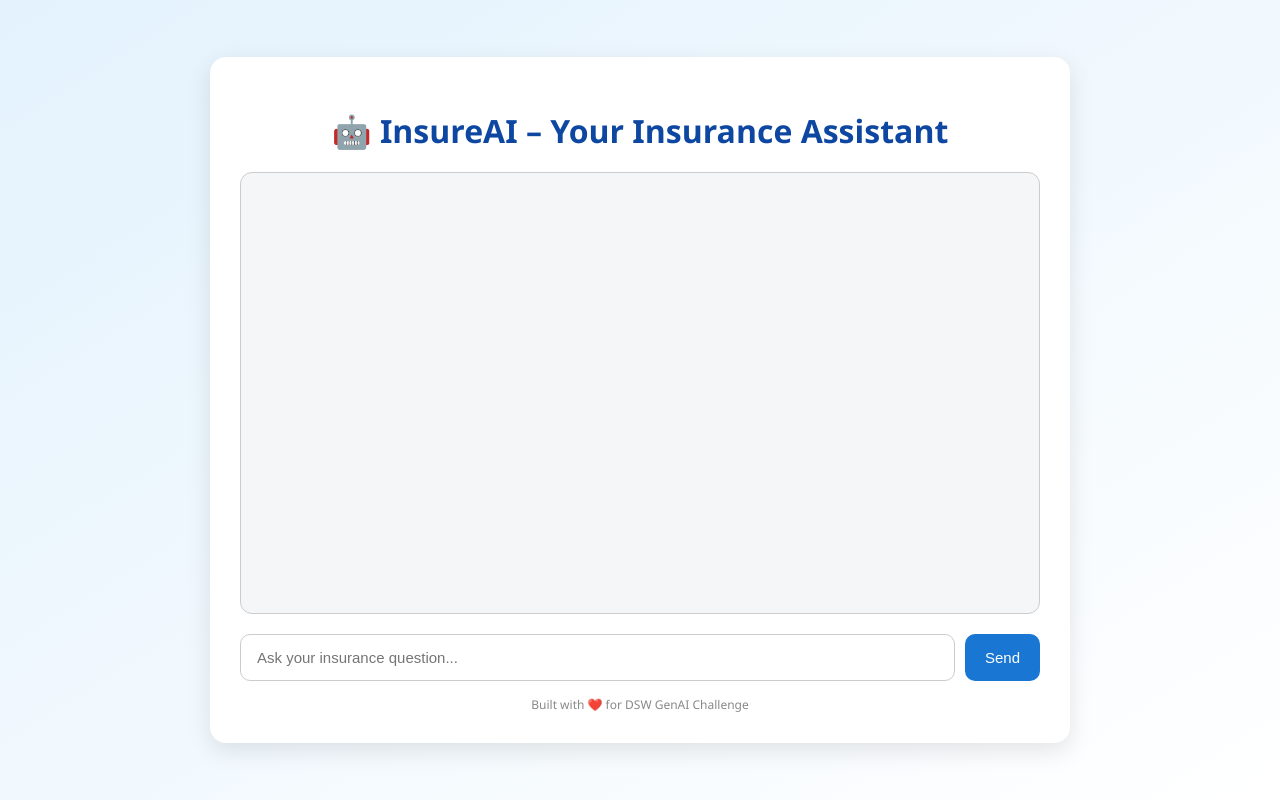
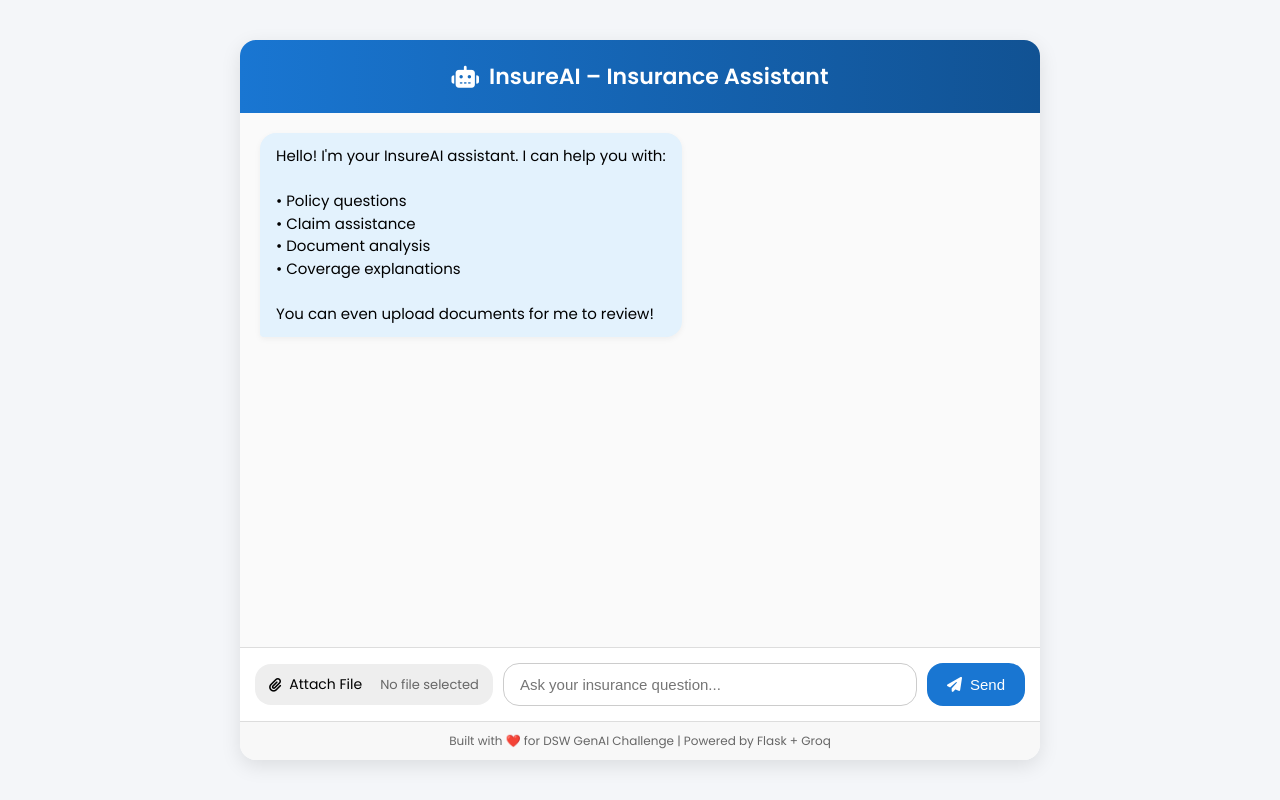
Before and after one commit to anubhavsingh2004/Cust_Insurance_Assistant, a Flask app: page / in a window 1280 px wide. Run offline with Flask 3, Linux system fonts and the light colour scheme.

Commit message:
working version with the upload file functionality

```diff
--- a/app.py
+++ b/app.py
@@ -6,38 +6,53 @@ from werkzeug.utils import secure_filename
 
 app = Flask(__name__)
 
-# Configuration for upload folder
+# Configurations
 UPLOAD_FOLDER = 'data'
 app.config['UPLOAD_FOLDER'] = UPLOAD_FOLDER
 
+# In-memory store for uploaded document text
+uploaded_text = ""
+
+# Homepage
 @app.route('/')
 def home():
     return render_template('index.html')
 
-@app.route('/ask', methods=['POST'])
-def ask():
-    user_query = request.json.get('query')   # ✅ Get dynamic query
-    print("User asked:", user_query)         # ✅ Log to console
-    if not user_query:
-        return jsonify({'response': "No question received."}), 400
-
-    response = generate_response(user_query)
-    return jsonify({'response': response})
-
+# Upload Endpoint
 @app.route('/upload', methods=['POST'])
 def upload():
+    global uploaded_text
+
     if 'file' not in request.files:
         return jsonify({'status': 'error', 'message': 'No file uploaded'}), 400
+
     file = request.files['file']
     if file.filename == '':
         return jsonify({'status': 'error', 'message': 'Empty filename'}), 400
 
+    # Save file to upload folder
     filename = secure_filename(file.filename)
     filepath = os.path.join(app.config['UPLOAD_FOLDER'], filename)
     file.save(filepath)
 
-    pdf_text = extract_text_from_pdf(filepath)
-    return jsonify({'status': 'success', 'message': f'{filename} uploaded and text extracted.', 'text': pdf_text[:300]})
+    # Extract text from the uploaded PDF
+    uploaded_text = extract_text_from_pdf(filepath)
 
+    return jsonify({'status': 'success', 'message': f'{filename} uploaded and processed successfully.'})
+
+# Ask Endpoint
+@app.route('/ask', methods=['POST'])
+def ask():
+    global uploaded_text
+
+    user_query = request.json.get('query')
+    if not user_query:
+        return jsonify({'response': "⚠️ Please enter a valid question."}), 400
+
+    # Send the question and document text to the AI
+    response = generate_response(user_query, uploaded_text)
+    return jsonify({'response': response})
+
+# Start server
 if __name__ == '__main__':
     app.run(debug=True)
--- a/templates/index.html
+++ b/templates/index.html
@@ -2,159 +2,333 @@
 <html lang="en">
 <head>
   <meta charset="UTF-8" />
-  <title>InsureAI – Insurance Chat Assistant</title>
+  <meta name="viewport" content="width=device-width, initial-scale=1.0">
+  <title>InsureAI – Intelligent Insurance Assistant</title>
+  <link href="https://fonts.googleapis.com/css2?family=Poppins:wght@300;400;500;600&display=swap" rel="stylesheet">
+  <link rel="stylesheet" href="https://cdnjs.cloudflare.com/ajax/libs/font-awesome/6.4.0/css/all.min.css">
   <style>
-    body {
-      font-family: 'Segoe UI', sans-serif;
-      background: linear-gradient(to bottom right, #e3f2fd, #ffffff);
+    :root {
+      --primary: #1976d2;
+      --primary-dark: #115293;
+      --bot: #e3f2fd;
+      --user: #c8e6c9;
+      --bg: #f4f6f9;
+      --radius: 16px;
+    }
+
+    * {
       margin: 0;
       padding: 0;
+      box-sizing: border-box;
+    }
+
+    body {
+      font-family: 'Poppins', sans-serif;
+      background: var(--bg);
       display: flex;
       justify-content: center;
       align-items: center;
       min-height: 100vh;
+      padding: 20px;
     }
 
     .chat-container {
-      background-color: #ffffff;
-      padding: 30px;
-      border-radius: 16px;
-      box-shadow: 0 8px 24px rgba(0, 0, 0, 0.1);
       width: 100%;
       max-width: 800px;
+      background: white;
+      border-radius: var(--radius);
+      box-shadow: 0 6px 20px rgba(0,0,0,0.1);
+      overflow: hidden;
       display: flex;
       flex-direction: column;
+      height: 90vh;
     }
 
-    h1 {
+    .header {
+      background: linear-gradient(to right, var(--primary), var(--primary-dark));
+      color: white;
+      padding: 20px;
       text-align: center;
-      color: #0d47a1;
-      margin-bottom: 20px;
+    }
+
+    .header h1 {
+      font-size: 22px;
+      display: flex;
+      align-items: center;
+      justify-content: center;
+      gap: 10px;
     }
 
     .chat-window {
-      background-color: #f4f6f8;
-      border: 1px solid #ccc;
-      border-radius: 12px;
+      flex: 1;
       padding: 20px;
-      height: 400px;
       overflow-y: auto;
       display: flex;
       flex-direction: column;
       gap: 15px;
+      background: #fafafa;
     }
 
     .message {
-      max-width: 70%;
-      padding: 12px;
-      border-radius: 10px;
+      max-width: 80%;
+      padding: 12px 16px;
+      border-radius: var(--radius);
+      font-size: 15px;
       line-height: 1.5;
-      font-size: 14px;
+      word-wrap: break-word;
+      box-shadow: 0 2px 6px rgba(0,0,0,0.05);
     }
 
     .user-message {
-      background-color: #e3f2fd;
       align-self: flex-end;
+      background: var(--user);
+      border-bottom-right-radius: 4px;
     }
 
     .bot-message {
-      background-color: #d1ecf1;
       align-self: flex-start;
+      background: var(--bot);
+      border-bottom-left-radius: 4px;
     }
 
     .input-area {
       display: flex;
-      margin-top: 20px;
+      flex-wrap: wrap;
+      align-items: center;
+      gap: 10px;
+      padding: 15px;
+      border-top: 1px solid #ddd;
+      background: #fff;
+    }
+
+    .file-upload label {
+      display: flex;
+      align-items: center;
+      padding: 10px 14px;
+      background: #eee;
+      border-radius: var(--radius);
+      cursor: pointer;
+      gap: 8px;
+      font-size: 14px;
+    }
+
+    .file-upload input {
+      display: none;
+    }
+
+    .file-info {
+      font-size: 13px;
+      color: #666;
+      margin-left: 10px;
+      max-width: 140px;
+      overflow: hidden;
+      white-space: nowrap;
+      text-overflow: ellipsis;
+    }
+
+    .input-group {
+      flex: 1;
+      display: flex;
       gap: 10px;
     }
 
     input[type="text"] {
-      flex-grow: 1;
-      padding: 14px 16px;
+      flex: 1;
+      padding: 12px 16px;
       font-size: 15px;
-      border-radius: 10px;
+      border-radius: var(--radius);
       border: 1px solid #ccc;
       outline: none;
+      transition: 0.3s;
+    }
+
+    input[type="text"]:focus {
+      border-color: var(--primary);
+      box-shadow: 0 0 0 2px rgba(25, 118, 210, 0.2);
     }
 
     button {
-      padding: 12px 20px;
-      font-size: 15px;
-      background-color: #1976d2;
+      background: var(--primary);
       color: white;
       border: none;
-      border-radius: 10px;
+      padding: 12px 20px;
+      border-radius: var(--radius);
       cursor: pointer;
+      font-size: 15px;
+      transition: 0.3s;
+      display: flex;
+      align-items: center;
+      gap: 8px;
     }
 
     button:hover {
-      background-color: #0d47a1;
+      background: var(--primary-dark);
+    }
+
+    .typing {
+      display: flex;
+      gap: 6px;
+      align-items: center;
+    }
+
+    .typing-dot {
+      width: 8px;
+      height: 8px;
+      background: #aaa;
+      border-radius: 50%;
+      animation: bounce 1.2s infinite ease-in-out;
+    }
+
+    .typing-dot:nth-child(2) {
+      animation-delay: 0.2s;
+    }
+
+    .typing-dot:nth-child(3) {
+      animation-delay: 0.4s;
+    }
+
+    @keyframes bounce {
+      0%, 80%, 100% {
+        transform: translateY(0);
+      }
+      40% {
+        transform: translateY(-8px);
+      }
     }
 
     .footer {
       text-align: center;
-      margin-top: 15px;
       font-size: 12px;
-      color: #888;
+      padding: 10px;
+      background: #f8f8f8;
+      color: #666;
+      border-top: 1px solid #ddd;
+    }
+
+    @media (max-width: 768px) {
+      .chat-container {
+        height: 100vh;
+        border-radius: 0;
+      }
+
+      .input-area {
+        flex-direction: column;
+        gap: 10px;
+      }
     }
   </style>
 </head>
 <body>
   <div class="chat-container">
-    <h1>🤖 InsureAI – Your Insurance Assistant</h1>
+    <div class="header">
+      <h1><i class="fas fa-robot"></i> InsureAI – Insurance Assistant</h1>
+    </div>
+
     <div id="chat" class="chat-window">
-      <!-- Chat messages will be appended here -->
+      <div class="message bot-message">
+        Hello! I'm your InsureAI assistant. I can help you with:<br><br>
+        • Policy questions<br>
+        • Claim assistance<br>
+        • Document analysis<br>
+        • Coverage explanations<br><br>
+        You can even upload documents for me to review!
+      </div>
     </div>
+
     <div class="input-area">
-      <input id="query" type="text" placeholder="Ask your insurance question..." />
-      <button onclick="send()">Send</button>
+      <div class="file-upload">
+        <input type="file" id="file-input" accept=".pdf,.doc,.docx,.txt">
+        <label for="file-input">
+          <i class="fas fa-paperclip"></i> Attach File
+          <span class="file-info">No file selected</span>
+        </label>
+      </div>
+
+      <div class="input-group">
+        <input id="query" type="text" placeholder="Ask your insurance question..." />
+        <button onclick="send()"><i class="fas fa-paper-plane"></i> Send</button>
+      </div>
     </div>
-    <div class="footer">Built with ❤️ for DSW GenAI Challenge</div>
+
+    <div class="footer">
+      Built with ❤️ for DSW GenAI Challenge | Powered by Flask + Groq
+    </div>
   </div>
 
   <script>
+    const chatWindow = document.getElementById('chat');
+    const queryInput = document.getElementById('query');
+    const fileInput = document.getElementById('file-input');
+    const fileInfo = document.querySelector('.file-info');
+
+    fileInput.addEventListener('change', async function () {
+      if (this.files && this.files[0]) {
+        const file = this.files[0];
+        fileInfo.textContent = file.name;
+        appendMessage('user-message', `📄 Attached file: ${file.name}`);
+
+        const formData = new FormData();
+        formData.append("file", file);
+
+        try {
+          const res = await fetch("/upload", {
+            method: "POST",
+            body: formData
+          });
+
+          const data = await res.json();
+          if (data.status === "success") {
+            appendMessage('bot-message', `✅ File uploaded successfully! I'm ready to answer questions about "${file.name}".`);
+          } else {
+            appendMessage('bot-message', '❌ File upload failed. Please try again.');
+          }
+        } catch (err) {
+          console.error("Upload error:", err);
+          appendMessage('bot-message', '❌ Server error during file upload.');
+        }
+      } else {
+        fileInfo.textContent = 'No file selected';
+      }
+    });
+
     async function send() {
-      const input = document.getElementById("query");
-      const chat = document.getElementById("chat");
-      const userQuery = input.value.trim();
+      const userQuery = queryInput.value.trim();
       if (!userQuery) return;
 
-      appendMessage("user-message", userQuery);
-      input.value = "";
+      appendMessage('user-message', userQuery);
+      queryInput.value = '';
 
-      appendMessage("bot-message", "⌛ Thinking...");
+      const thinking = appendMessage('bot-message', '<div class="typing"><span class="typing-dot"></span><span class="typing-dot"></span><span class="typing-dot"></span></div>');
 
       try {
         const res = await fetch("/ask", {
           method: "POST",
-          headers: {
-            "Content-Type": "application/json"
-          },
+          headers: { "Content-Type": "application/json" },
           body: JSON.stringify({ query: userQuery })
         });
 
         const data = await res.json();
-
-        // Remove the "Thinking..." message
-        const thinking = document.querySelector(".bot-message:last-child");
-        if (thinking && thinking.innerText.includes("Thinking")) {
-          thinking.remove();
-        }
-
-        appendMessage("bot-message", data.response);
-      } catch (error) {
-        appendMessage("bot-message", "❌ Sorry, there was an error!");
+        thinking.remove();
+        appendMessage('bot-message', data.response);
+      } catch (err) {
+        thinking.remove();
+        appendMessage('bot-message', '❌ Something went wrong while contacting the server.');
+        console.error("Ask error:", err);
       }
     }
 
     function appendMessage(type, text) {
-      const chat = document.getElementById("chat");
-      const msg = document.createElement("div");
-      msg.classList.add("message", type);
-      msg.innerText = text;
-      chat.appendChild(msg);
-      chat.scrollTop = chat.scrollHeight;
+      const msg = document.createElement('div');
+      msg.className = `message ${type}`;
+      msg.innerHTML = text;
+      chatWindow.appendChild(msg);
+      chatWindow.scrollTop = chatWindow.scrollHeight;
+      return msg;
     }
+
+    queryInput.addEventListener('keypress', function (e) {
+      if (e.key === 'Enter') send();
+    });
   </script>
 </body>
 </html>
```
Also changed, not shown: agent/support_bot.py (+25 -17 lines).
